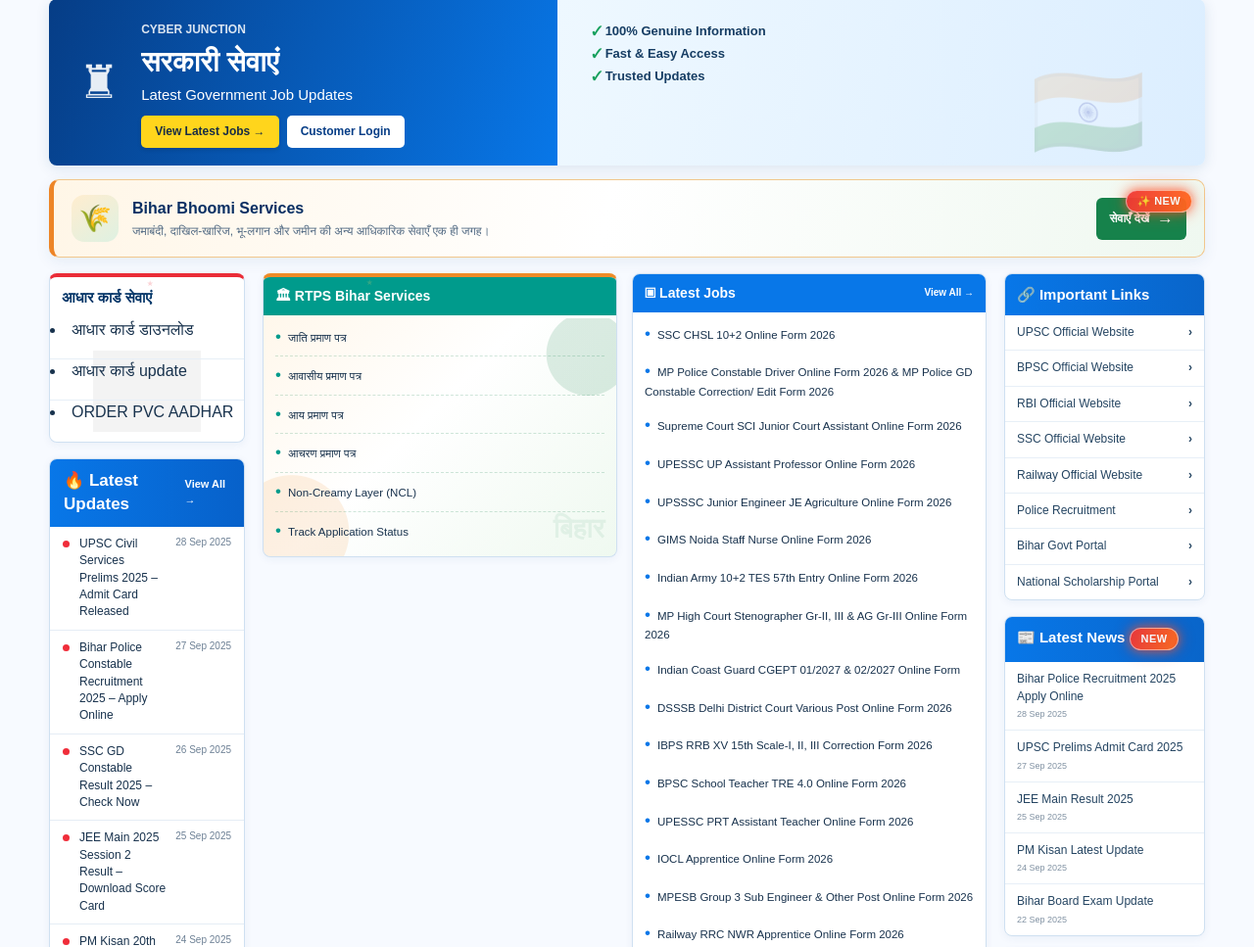
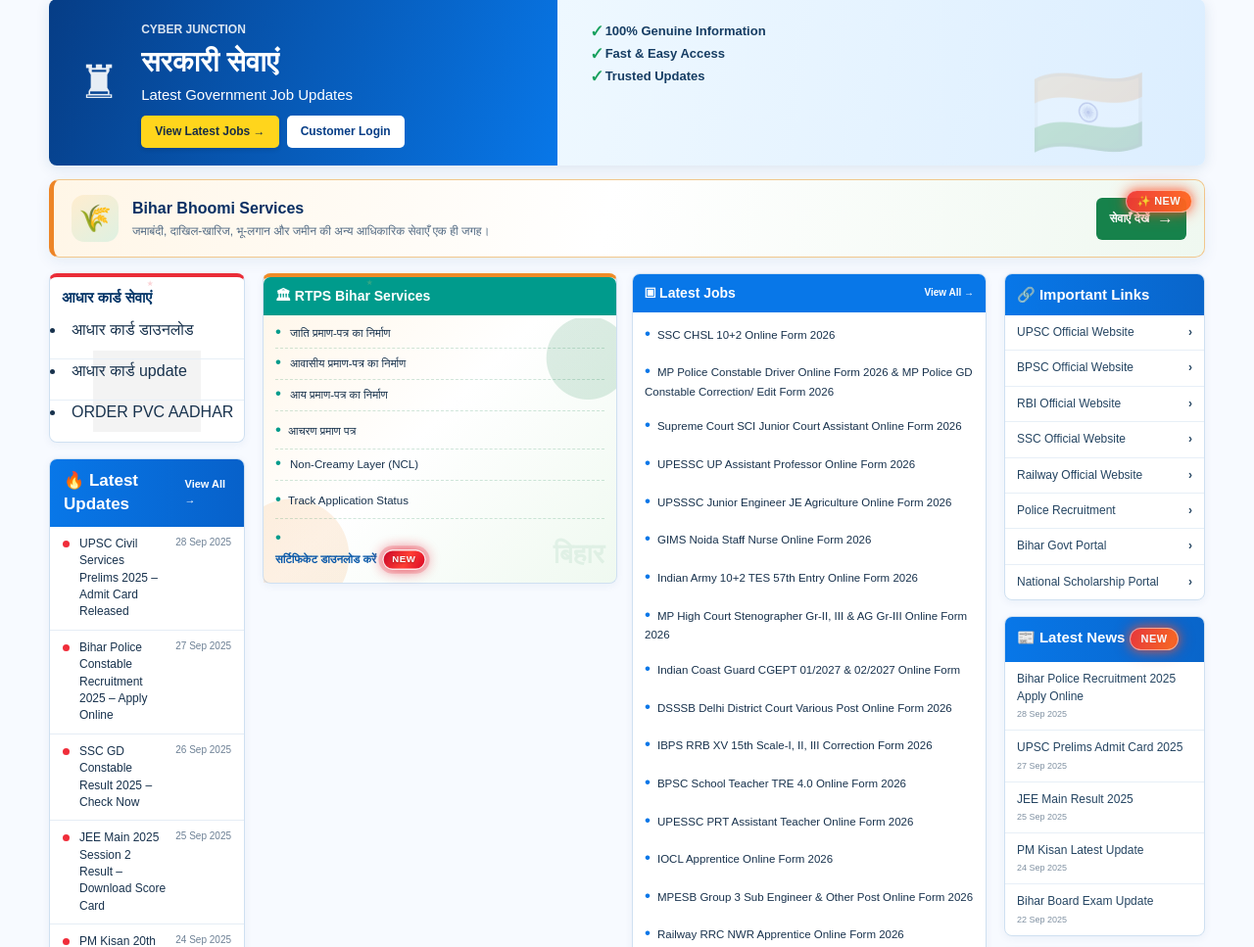
Before and after one commit to TechWithGm/my-website, a PHP site: page / in a window 1280 px wide. Shown: the part 151-1118 px from the top of the page at 98% size. Run offline with PHP 8.4, Linux system fonts and the light colour scheme; grey boxes are pictures that could not be loaded.

Commit message:
Add files via upload

```diff
--- a/index.html
+++ b/index.html
@@ -157,12 +157,71 @@
         <article class="update-card teal-card rtps-services-card" id="rtps-services">
           <div class="card-head"><span>🏛 RTPS <span class="rtps-title-word">Bihar</span> Services</span></div>
           <ul class="post-list">
-            <li><a href="https://myaadhaarbeta.uidai.gov.in/check-aadhaar-validity/en">जाति प्रमाण पत्र</a></li>
-            <li>आवासीय प्रमाण पत्र</li>
-            <li>आय प्रमाण पत्र</li>
+            <li class="certificate-service-menu">
+              <button class="certificate-service-toggle" type="button" aria-expanded="false" aria-haspopup="true" aria-controls="casteCertificateDropdown">
+                जाति प्रमाण-पत्र का निर्माण
+              </button>
+              <div class="certificate-service-dropdown" id="casteCertificateDropdown">
+                <a href="https://serviceonline.bihar.gov.in/renderApplicationForm.do?serviceId=4650013&amp;UUID=8f53f94f-c089-4f47-9375-d80fbec1faf0&amp;directService=true&amp;tempId=748&amp;grievDefined=0&amp;serviceLinkRequired=No&amp;userLoggedIn=N&amp;source=CTZN&amp;OWASP_CSRFTOKEN=RXZX-29X6-QA83-9J2G-WAGP-NPE8-IC7J-WU1G" target="_blank" rel="noopener noreferrer" data-certificate-service>अंचल स्तर पर</a>
+                <a href="https://serviceonline.bihar.gov.in/renderApplicationForm.do?serviceId=8910006&amp;UUID=0994daf9-51d0-4f2f-9c5f-298b7dbe19c3&amp;directService=true&amp;tempId=2949&amp;grievDefined=0&amp;serviceLinkRequired=No&amp;userLoggedIn=N&amp;source=CTZN&amp;OWASP_CSRFTOKEN=K7XY-SG7W-I8EO-UX2T-GNKT-3LFI-VU33-3K0V" target="_blank" rel="noopener noreferrer" data-certificate-service>अनुमंडल स्तर पर</a>
+                <a href="https://serviceonline.bihar.gov.in/renderApplicationForm.do?serviceId=8960005&amp;UUID=b58279c7-f747-495e-a810-89cdf32a5956&amp;directService=true&amp;tempId=2971&amp;grievDefined=0&amp;serviceLinkRequired=No&amp;userLoggedIn=N&amp;source=CTZN&amp;OWASP_CSRFTOKEN=9P8Z-ESAN-3VRV-RYJN-TNXW-GIWK-7N99-FKTG" target="_blank" rel="noopener noreferrer" data-certificate-service>जिला स्तर पर</a>
+              </div>
+            </li>
+            <li class="certificate-service-menu">
+              <button class="certificate-service-toggle" type="button" aria-expanded="false" aria-haspopup="true" aria-controls="residentialCertificateDropdown">
+                आवासीय प्रमाण-पत्र का निर्माण
+              </button>
+              <div class="certificate-service-dropdown" id="residentialCertificateDropdown">
+                <a href="https://serviceonline.bihar.gov.in/renderApplicationForm.do?serviceId=4630012&amp;UUID=1a75d757-5cd5-4abf-954a-97abf8442c9f&amp;directService=true&amp;tempId=751&amp;grievDefined=0&amp;serviceLinkRequired=No&amp;userLoggedIn=N&amp;source=CTZN&amp;OWASP_CSRFTOKEN=IL9C-O4C5-J57W-GQHB-8B2C-E4V5-11HC-93GP" target="_blank" rel="noopener noreferrer" data-certificate-service>अंचल स्तर पर</a>
+                <a href="https://serviceonline.bihar.gov.in/renderApplicationForm.do?serviceId=8910006&amp;UUID=c7b8e40d-7951-404e-967d-d261c9a35ff0&amp;directService=true&amp;tempId=2949&amp;grievDefined=0&amp;serviceLinkRequired=No&amp;userLoggedIn=N&amp;source=CTZN&amp;OWASP_CSRFTOKEN=KEYY-YCAN-GOAV-3L6D-Y0JM-IK0S-612V-S79A" target="_blank" rel="noopener noreferrer" data-certificate-service>अनुमंडल स्तर पर</a>
+                <a href="https://serviceonline.bihar.gov.in/renderApplicationForm.do?serviceId=8960005&amp;UUID=d062a0b5-398f-43bd-b191-08861902bca7&amp;directService=true&amp;tempId=2971&amp;grievDefined=0&amp;serviceLinkRequired=No&amp;userLoggedIn=N&amp;source=CTZN&amp;OWASP_CSRFTOKEN=1VH8-CRZ1-KNZP-LIXA-PVNZ-MN7R-U3T0-0ZMX" target="_blank" rel="noopener noreferrer" data-certificate-service>जिला स्तर पर</a>
+              </div>
+            </li>
+            <li class="certificate-service-menu">
+              <button class="certificate-service-toggle" type="button" aria-expanded="false" aria-haspopup="true" aria-controls="incomeCertificateDropdown">
+                आय प्रमाण-पत्र का निर्माण
+              </button>
+              <div class="certificate-service-dropdown" id="incomeCertificateDropdown">
+                <a href="https://serviceonline.bihar.gov.in/renderApplicationForm.do?serviceId=4640013&amp;UUID=b9d5382b-4c8f-472d-b636-0e47537de3b3&amp;directService=true&amp;tempId=747&amp;grievDefined=0&amp;serviceLinkRequired=No&amp;userLoggedIn=N&amp;source=CTZN&amp;OWASP_CSRFTOKEN=QDR1-77C5-Q6TR-S2KL-97Z8-G2VB-M1Z2-FRKX" target="_blank" rel="noopener noreferrer" data-certificate-service>अंचल स्तर पर</a>
+                <a href="https://serviceonline.bihar.gov.in/renderApplicationForm.do?serviceId=8900006&amp;UUID=32070282-0291-4aa0-a984-d76a58efa394&amp;directService=true&amp;tempId=2946&amp;grievDefined=0&amp;serviceLinkRequired=No&amp;userLoggedIn=N&amp;source=CTZN&amp;OWASP_CSRFTOKEN=951J-DNNI-9KB5-AT0P-O37T-RC50-209T-MDOI" target="_blank" rel="noopener noreferrer" data-certificate-service>अनुमंडल स्तर पर</a>
+                <a href="https://serviceonline.bihar.gov.in/renderApplicationForm.do?serviceId=8950005&amp;UUID=60de46be-90da-4995-9fbc-7d96ba644b3c&amp;directService=true&amp;tempId=2965&amp;grievDefined=0&amp;serviceLinkRequired=No&amp;userLoggedIn=N&amp;source=CTZN&amp;OWASP_CSRFTOKEN=LGWV-6EUS-TRRL-23XI-LXT0-7WQ3-EPLC-IOKM" target="_blank" rel="noopener noreferrer" data-certificate-service>जिला स्तर पर</a>
+              </div>
+            </li>
             <li>आचरण प्रमाण पत्र</li>
-            <li>Non-Creamy Layer (NCL)</li>
+            <li class="certificate-service-menu">
+              <button class="certificate-service-toggle" type="button" aria-expanded="false" aria-haspopup="true" aria-controls="nclCertificateDropdown">
+                Non-Creamy Layer (NCL)
+              </button>
+              <div class="certificate-service-dropdown" id="nclCertificateDropdown">
+                <div class="certificate-level-option">
+                  <button class="certificate-level-toggle" type="button" aria-expanded="false" aria-haspopup="true" aria-controls="nclBiharLevels">
+                    नॉन-क्रीमी लेयर प्रमाण-पत्र निर्गत (बिहार सरकार स्तर पर)
+                  </button>
+                  <div class="certificate-level-dropdown" id="nclBiharLevels">
+                    <a href="https://serviceonline.bihar.gov.in/renderApplicationForm.do?serviceId=6830012&amp;UUID=88b23ab5-b509-46f1-a138-8e78df273900&amp;directService=true&amp;tempId=2192&amp;grievDefined=0&amp;serviceLinkRequired=No&amp;userLoggedIn=N&amp;source=CTZN&amp;OWASP_CSRFTOKEN=UU01-X3AK-50SG-MP4V-G9UU-3O9O-88AR-LVFS" target="_blank" rel="noopener noreferrer" data-certificate-service>अंचल स्तर पर</a>
+                    <a href="https://serviceonline.bihar.gov.in/renderApplicationForm.do?serviceId=11750008&amp;UUID=2e64988a-7f10-4c38-9db8-f44be95b2518&amp;directService=true&amp;tempId=4126&amp;grievDefined=0&amp;serviceLinkRequired=No&amp;userLoggedIn=N&amp;source=CTZN&amp;OWASP_CSRFTOKEN=31LU-JS1A-PYP0-IZ6F-RTSI-TTDY-BL65-LVF7" target="_blank" rel="noopener noreferrer" data-certificate-service>अनुमंडल स्तर पर</a>
+                    <a href="https://serviceonline.bihar.gov.in/renderApplicationForm.do?serviceId=12080005&amp;UUID=0344f2c2-682c-4710-a9a4-7f3763d76c0f&amp;directService=true&amp;tempId=4248&amp;grievDefined=0&amp;serviceLinkRequired=No&amp;userLoggedIn=N&amp;source=CTZN&amp;OWASP_CSRFTOKEN=SPQC-ILPX-9YPJ-7XHF-0SNK-3XEI-LJ46-CSZV" target="_blank" rel="noopener noreferrer" data-certificate-service>जिला स्तर पर</a>
+                  </div>
+                </div>
+                <div class="certificate-level-option">
+                  <button class="certificate-level-toggle" type="button" aria-expanded="false" aria-haspopup="true" aria-controls="nclCentralLevels">
+                    नॉन-क्रीमी लेयर प्रमाण-पत्र निर्गत (केंद्र सरकार स्तर पर)
+                  </button>
+                  <div class="certificate-level-dropdown" id="nclCentralLevels">
+                    <a href="https://serviceonline.bihar.gov.in/renderApplicationForm.do?serviceId=9330013&amp;UUID=ae7f7e3e-7fec-4ea0-b983-71620ddfa185&amp;directService=true&amp;tempId=3127&amp;grievDefined=0&amp;serviceLinkRequired=No&amp;userLoggedIn=N&amp;source=CTZN&amp;OWASP_CSRFTOKEN=CL2F-0YB0-LLBT-DR9E-CTAB-INUJ-K67K-Z777" target="_blank" rel="noopener noreferrer" data-certificate-service>अंचल स्तर पर</a>
+                    <a href="https://serviceonline.bihar.gov.in/renderApplicationForm.do?serviceId=11780010&amp;UUID=2d25179a-498c-4c1e-a244-24861edcb342&amp;directService=true&amp;tempId=4144&amp;grievDefined=0&amp;serviceLinkRequired=No&amp;userLoggedIn=N&amp;source=CTZN&amp;OWASP_CSRFTOKEN=0E6M-DDE1-9PLK-RAAO-57KB-7IWM-KROY-9GFY" target="_blank" rel="noopener noreferrer" data-certificate-service>अनुमंडल स्तर पर</a>
+                    <a href="https://serviceonline.bihar.gov.in/renderApplicationForm.do?serviceId=11790011&amp;UUID=6e1822a3-a671-42b7-9fd9-4107ba1c1256&amp;directService=true&amp;tempId=4146&amp;grievDefined=0&amp;serviceLinkRequired=No&amp;userLoggedIn=N&amp;source=CTZN&amp;OWASP_CSRFTOKEN=S1BX-LCBQ-UF6R-ONTG-OL4G-CR7Z-9GHQ-Y7OY" target="_blank" rel="noopener noreferrer" data-certificate-service>जिला स्तर पर</a>
+                  </div>
+                </div>
+              </div>
+            </li>
             <li><a href="https://serviceonline.bihar.gov.in/officials/citizenApplication.html" target="_blank" rel="noopener noreferrer">Track Application Status</a></li>
+            <li class="rtps-certificate-download">
+              <a href="http://swcs.bihar.gov.in/RtpsReportView/certificate_download.jsp" target="_blank" rel="noopener noreferrer">
+                सर्टिफिकेट डाउनलोड करें
+                <span class="rtps-new-sticker">NEW</span>
+              </a>
+            </li>
           </ul>
         </article>
 
--- a/style.css
+++ b/style.css
@@ -125,13 +125,33 @@ body[data-nav-view]:not([data-nav-view="home"]) .page-view{display:none}
 .aadhaar-services-title{position:relative;display:inline-block}
 .aadhaar-services-title::after{content:"★";position:absolute;top:-8px;right:-2px;color:#ea2c37;font-size:10px;line-height:1;animation:aadhaar-star-pulse 1.2s infinite ease-in-out}
 @keyframes aadhaar-star-pulse{0%,100%{opacity:1;transform:scale(1)}50%{opacity:.2;transform:scale(.7)}}
-.update-card.rtps-services-card{position:relative;align-self:start;border-top:4px solid #ef8c28;background:linear-gradient(135deg,#fff6e8 0%,#fff 48%,#eff9f0 100%)}
+.update-card.rtps-services-card{position:relative;align-self:start;overflow:visible;border-top:4px solid #ef8c28;background:linear-gradient(135deg,#fff6e8 0%,#fff 48%,#eff9f0 100%)}
 .rtps-services-card::before{content:"";position:absolute;inset:42px 0 0;z-index:0;background:radial-gradient(circle at 92% 15%,rgba(22,130,75,.15) 0 42px,transparent 43px),radial-gradient(circle at 8% 90%,rgba(239,140,40,.13) 0 58px,transparent 59px);pointer-events:none}
 .rtps-services-card::after{content:"बिहार";position:absolute;right:12px;bottom:8px;z-index:0;color:#16824b;font-size:28px;font-weight:800;opacity:.08;pointer-events:none}
 .rtps-services-card>*{position:relative;z-index:1}
-.rtps-services-card .card-head{background:linear-gradient(100deg,#ed8527,#16824b);color:#fff}
+.rtps-services-card .card-head{overflow:hidden;border-radius:7px 7px 0 0;background:linear-gradient(100deg,#ed8527,#16824b);color:#fff}
 .rtps-services-card .post-list li{border-bottom-color:rgba(22,130,75,.2)}
 .rtps-services-card .post-list li::before{color:#ed8527}
+.rtps-services-card .post-list li.rtps-certificate-download>a{display:flex;align-items:center;gap:8px;color:#0757a8;font-weight:700}
+.rtps-new-sticker{position:relative;display:inline-flex;align-items:center;justify-content:center;padding:3px 8px;border:1px solid rgba(255,255,255,.85);border-radius:999px;background:linear-gradient(120deg,#c90024,#ff3b30 55%,#d90020);box-shadow:0 0 0 2px rgba(227,22,43,.12),0 0 9px rgba(227,22,43,.48);color:#fff;font-size:9px;font-weight:900;line-height:1.2;letter-spacing:.06em;text-shadow:0 1px 2px rgba(92,0,0,.45);animation:rtps-new-highlight 1.5s ease-in-out infinite}
+@keyframes rtps-new-highlight{0%,100%{opacity:.72;transform:scale(.96);box-shadow:0 0 0 2px rgba(227,22,43,.1),0 0 5px rgba(227,22,43,.3)}50%{opacity:1;transform:scale(1.08);box-shadow:0 0 0 4px rgba(227,22,43,.2),0 0 15px rgba(227,22,43,.78)}}
+@media(prefers-reduced-motion:reduce){.rtps-new-sticker{animation:none;opacity:1;box-shadow:0 0 8px rgba(227,22,43,.45)}}
+.rtps-services-card .post-list li.certificate-service-menu{position:relative;padding:0;border-bottom:1px dashed rgba(22,130,75,.2)}
+.rtps-services-card .post-list li.certificate-service-menu::before{position:absolute;top:5px;left:0;line-height:1}
+.certificate-service-toggle{display:block;width:100%;padding:7px 0 7px 15px;border:0;background:transparent;color:inherit;font:inherit;text-align:left;cursor:pointer}
+.certificate-service-toggle:focus-visible{outline:2px solid #0877e8;outline-offset:2px}
+.certificate-service-dropdown{position:absolute;top:100%;left:-4px;z-index:15;display:grid;width:max(100%,190px);padding:5px;background:#fff;border:1px solid #d7e3ee;border-radius:6px;box-shadow:0 8px 20px rgba(20,70,120,.2);opacity:0;visibility:hidden;transform:translateY(-5px);transition:opacity .18s ease,transform .18s ease,visibility .18s}
+.certificate-service-dropdown a,.certificate-level-toggle{display:block;width:100%;padding:9px 11px;border:0;border-radius:4px;background:transparent;color:#254562;font:inherit;font-size:12px;line-height:1.4;text-align:left}
+.certificate-service-dropdown a{white-space:nowrap}
+.certificate-level-toggle{cursor:pointer}
+.certificate-service-dropdown a:hover,.certificate-service-dropdown a:focus-visible,.certificate-level-toggle:hover,.certificate-level-toggle:focus-visible{background:#16824b;color:#fff;outline:none}
+.certificate-level-option{position:relative}
+.certificate-level-dropdown{position:absolute;top:-5px;left:calc(100% - 2px);z-index:16;display:grid;min-width:190px;padding:5px;border:1px solid #d7e3ee;border-radius:6px;background:#fff;box-shadow:0 8px 20px rgba(20,70,120,.2);opacity:0;visibility:hidden;transform:translateX(-5px);transition:opacity .18s ease,transform .18s ease,visibility .18s}
+.certificate-level-dropdown a{display:block;padding:9px 11px;border-radius:4px;color:#254562;font-size:12px;line-height:1.4;white-space:nowrap}
+.certificate-level-dropdown a:hover,.certificate-level-dropdown a:focus-visible{background:#16824b;color:#fff;outline:none}
+.certificate-level-option.is-open>.certificate-level-dropdown{opacity:1;visibility:visible;transform:translateX(0)}
+.certificate-service-menu.is-open>.certificate-service-dropdown{opacity:1;visibility:visible;transform:translateY(0)}
+@media(hover:hover) and (pointer:fine){.certificate-service-menu:hover>.certificate-service-dropdown,.certificate-service-menu:focus-within>.certificate-service-dropdown{opacity:1;visibility:visible;transform:translateY(0)}.certificate-level-option:hover>.certificate-level-dropdown,.certificate-level-option:focus-within>.certificate-level-dropdown{opacity:1;visibility:visible;transform:translateX(0)}}
 .rtps-title-word{position:relative;display:inline-block}
 .rtps-title-word::after{content:"★";position:absolute;top:-8px;right:-3px;color:#ffd166;font-size:10px;line-height:1;animation:rtps-star-pulse 1.2s infinite ease-in-out}
 @keyframes rtps-star-pulse{0%,100%{opacity:1;transform:scale(1)}50%{opacity:.2;transform:scale(.7)}}
@@ -279,7 +299,7 @@ body[data-nav-view="bihar-bhoomi"] .bhoomi-page{display:block}
 .bhoomi-modal-link:hover{background:#063d86}
 .visually-hidden{position:absolute;width:1px;height:1px;padding:0;margin:-1px;overflow:hidden;clip:rect(0,0,0,0);white-space:nowrap;border:0}
 @media(max-width:900px){.bhoomi-featured-grid,.bhoomi-service-grid{grid-template-columns:repeat(2,minmax(0,1fr))}}
-@media(max-width:560px){.bhoomi-tools{flex-direction:column}.bhoomi-filter select{width:100%}.bhoomi-featured-grid,.bhoomi-service-grid{grid-template-columns:1fr}.bhoomi-support{align-items:flex-start;flex-wrap:wrap}.bhoomi-support>div{flex-basis:calc(100% - 50px)}.bhoomi-support>a{margin-left:40px}.bhoomi-modal-head,.bhoomi-modal-content{padding:16px}.home-bhoomi-card{gap:10px;padding:14px 12px}.home-bhoomi-icon{width:40px;height:40px;font-size:23px}.home-bhoomi-copy{padding-right:52px}.home-bhoomi-copy strong{font-size:14px}.home-bhoomi-copy>span{font-size:11px}.home-bhoomi-card .new-badge{top:7px;right:8px;font-size:9px;padding:3px 8px}.home-bhoomi-cta{position:absolute;right:10px;bottom:10px;padding:6px 9px;font-size:10px}.home-bhoomi-copy{padding-bottom:24px}}
+@media(max-width:560px){.bhoomi-tools{flex-direction:column}.bhoomi-filter select{width:100%}.bhoomi-featured-grid,.bhoomi-service-grid{grid-template-columns:1fr}.bhoomi-support{align-items:flex-start;flex-wrap:wrap}.bhoomi-support>div{flex-basis:calc(100% - 50px)}.bhoomi-support>a{margin-left:40px}.bhoomi-modal-head,.bhoomi-modal-content{padding:16px}.home-bhoomi-card{gap:10px;padding:14px 12px}.home-bhoomi-icon{width:40px;height:40px;font-size:23px}.home-bhoomi-copy{padding-right:52px}.home-bhoomi-copy strong{font-size:14px}.home-bhoomi-copy>span{font-size:11px}.home-bhoomi-card .new-badge{top:7px;right:8px;font-size:9px;padding:3px 8px}.home-bhoomi-cta{position:absolute;right:10px;bottom:10px;padding:6px 9px;font-size:10px}.home-bhoomi-copy{padding-bottom:24px}.certificate-level-dropdown{top:100%;left:0;z-index:17;min-width:0;width:100%;transform:translateY(-5px)}.certificate-level-option.is-open>.certificate-level-dropdown{transform:translateY(0)}}
 .new-badge{position:relative;display:inline-flex;float:none;clear:both;align-items:center;align-self:flex-start;overflow:hidden;margin:0 0 2px;padding:4px 11px;border:1px solid rgba(255,255,255,.5);border-radius:999px;background:linear-gradient(110deg,#ef3038 0%,#ff641f 52%,#ef3038 100%);background-size:200% 100%;box-shadow:0 0 7px rgba(255,75,35,.55),0 0 15px rgba(255,75,35,.3);color:#fff;font-size:11px;font-weight:800;line-height:1.2;letter-spacing:.035em;animation:new-badge-glow 2.8s ease-in-out infinite,new-badge-shine 3.2s linear infinite}
 .new-badge::after{position:absolute;inset:-60% auto -60% -55%;width:38%;background:linear-gradient(90deg,transparent,rgba(255,255,255,.85),transparent);content:"";transform:skewX(-22deg);animation:new-badge-sweep 3.2s ease-in-out infinite}
 @keyframes new-badge-glow{0%,100%{opacity:.78;box-shadow:0 0 5px rgba(255,75,35,.35),0 0 10px rgba(255,75,35,.18)}50%{opacity:1;box-shadow:0 0 10px rgba(255,75,35,.8),0 0 22px rgba(255,75,35,.48)}}
```
Also changed, not shown: script.js (+61 -0 lines).
